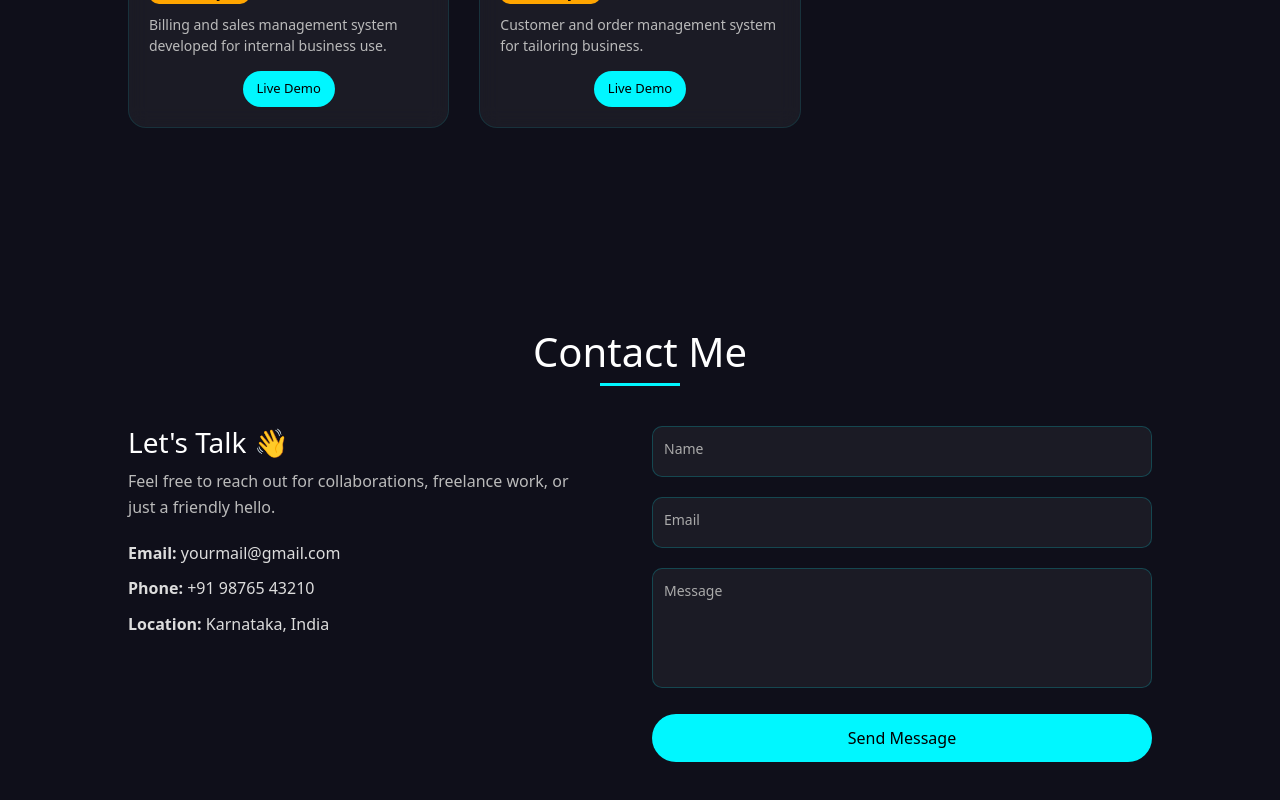
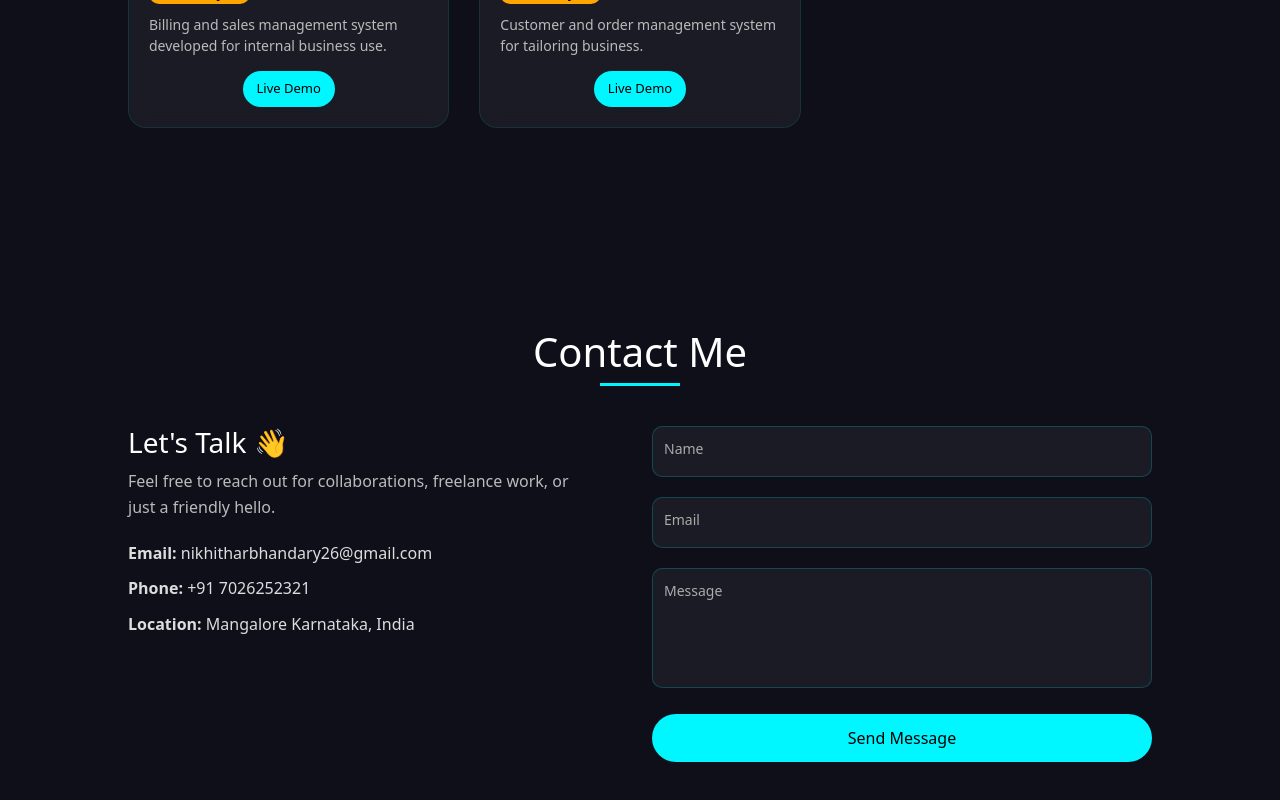
Before and after one commit to Nikhitharbhandary/portfolio, an Angular app: page / in a window 1280 px wide. Shown: the part 3599-4399 px from the top of the page. Built offline with nearby package versions, Linux system fonts and the light colour scheme.

Commit message:
Update contact.html

```diff
--- a/src/app/contact/contact.html
+++ b/src/app/contact/contact.html
@@ -7,9 +7,9 @@
         Feel free to reach out for collaborations, freelance work, or just a friendly hello.
       </p>
       <div class="details">
-        <p><strong>Email:</strong> yourmail@gmail.com</p>
-        <p><strong>Phone:</strong> +91 98765 43210</p>
-        <p><strong>Location:</strong> Karnataka, India</p>
+        <p><strong>Email:</strong> nikhitharbhandary26@gmail.com</p>
+        <p><strong>Phone:</strong> +91 7026252321</p>
+        <p><strong>Location:</strong> Mangalore Karnataka, India</p>
       </div>
     </div>
     <div class="col-lg-6 col-12">
```
